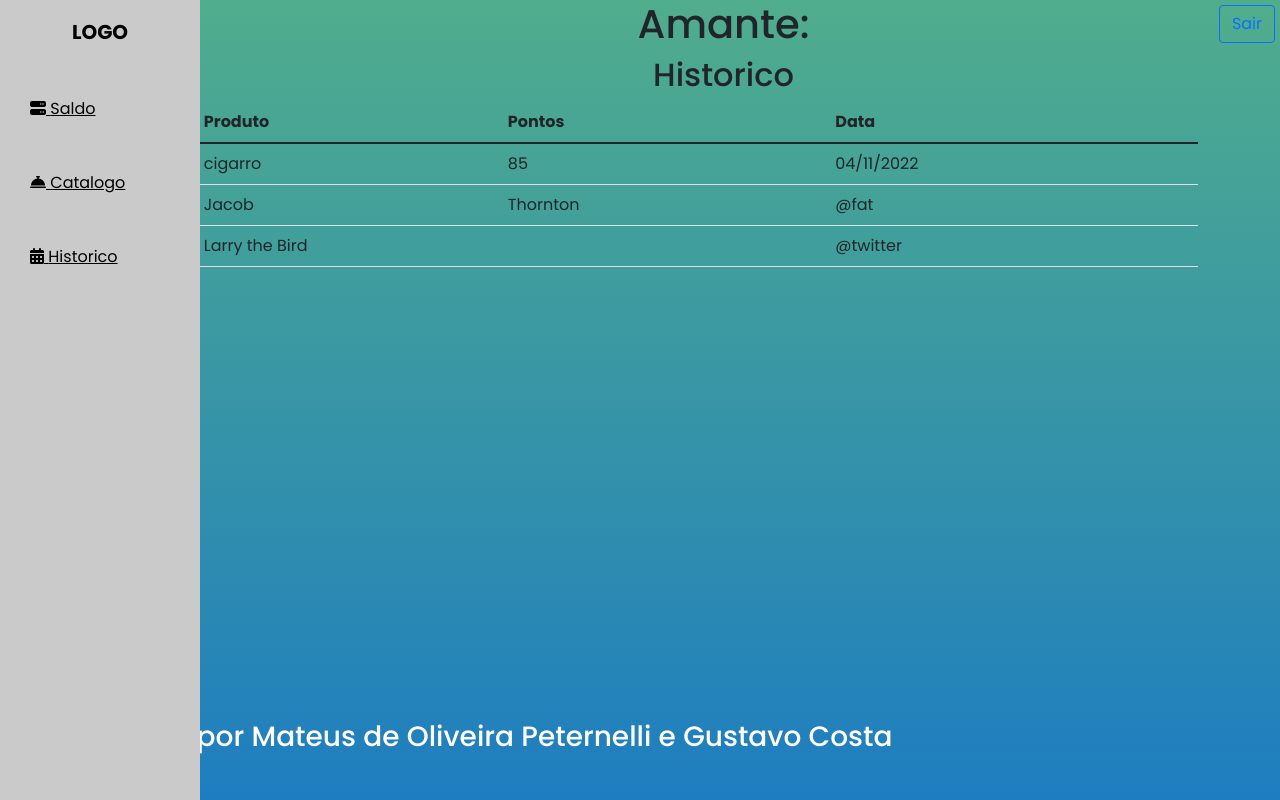
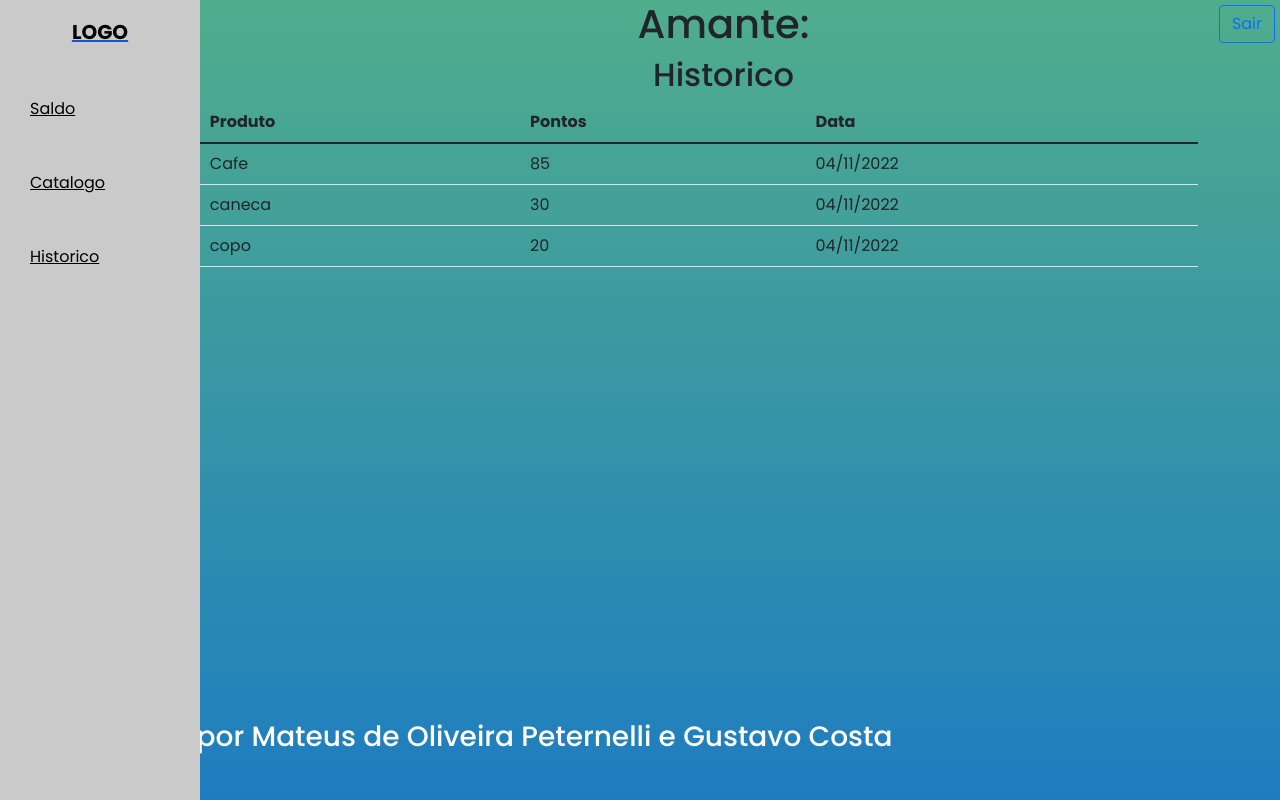
Before and after one commit to Peternelli99/Trabalho_EngenhariaSoftware, a website: page app/historico.html in a window 1280 px wide. Shown: the top 800 px of the page. Drawn offline with nearby package versions, Linux system fonts and the light colour scheme.

Commit message:
modificaçoes gerais

```diff
--- a/app/controllers/ProdutoController.js
+++ b/app/controllers/ProdutoController.js
@@ -11,7 +11,8 @@ module.exports = {
                 nome: produtos[i].nome,
                 descricao: produtos[i].descricao,
                 preco: produtos[i].preco
-            })
+            });
         }
+        res.json(json);
     }
 }
--- a/app/historico.html
+++ b/app/historico.html
@@ -11,23 +11,22 @@
   </head>
   <body>
     <div class="sidebar">
-      <h2>LOGO</h2>
+      <a href="telaInicial.html">
+        <h2>LOGO</h2>
+      </a>
       <ul class="nav">
         <li>
           <a href="saldo.html">
-            <i class="fas fa-server"></i>
             <span>Saldo</span>
           </a>
         </li>
         <li>
           <a href="#">
-            <i class="fas fa-concierge-bell"></i>
             <span>Catalogo</span>
           </a>
         </li>
         <li>
-          <a href="#">
-            <i class="fas fa-calendar-alt"></i>
+          <a href="historico.html">
             <span>Historico</span>
           </a>
         </li>
@@ -58,20 +57,21 @@
             <tbody>
                 <tr>
                     <th scope="row">1</th>
-                    <td>cigarro</td>
+                    <td>Cafe</td>
                     <td>85</td>
                     <td>04/11/2022</td>
                 </tr>
                 <tr>
                     <th scope="row">2</th>
-                    <td>Jacob</td>
-                    <td>Thornton</td>
-                    <td>@fat</td>
+                    <td>caneca</td>
+                    <td>30</td>
+                    <td>04/11/2022</td>
                 </tr>
                 <tr>
                     <th scope="row">3</th>
-                    <td colspan="2">Larry the Bird</td>
-                    <td>@twitter</td>
+                    <td >copo</td>
+                    <td >20</td>
+                    <td>04/11/2022</td>
                 </tr>
             </tbody>
             </table>
```
Also changed, not shown: app/package.json (added, +23 -0 lines), app/saldo.html (+4 -5 lines), 3 other files.
